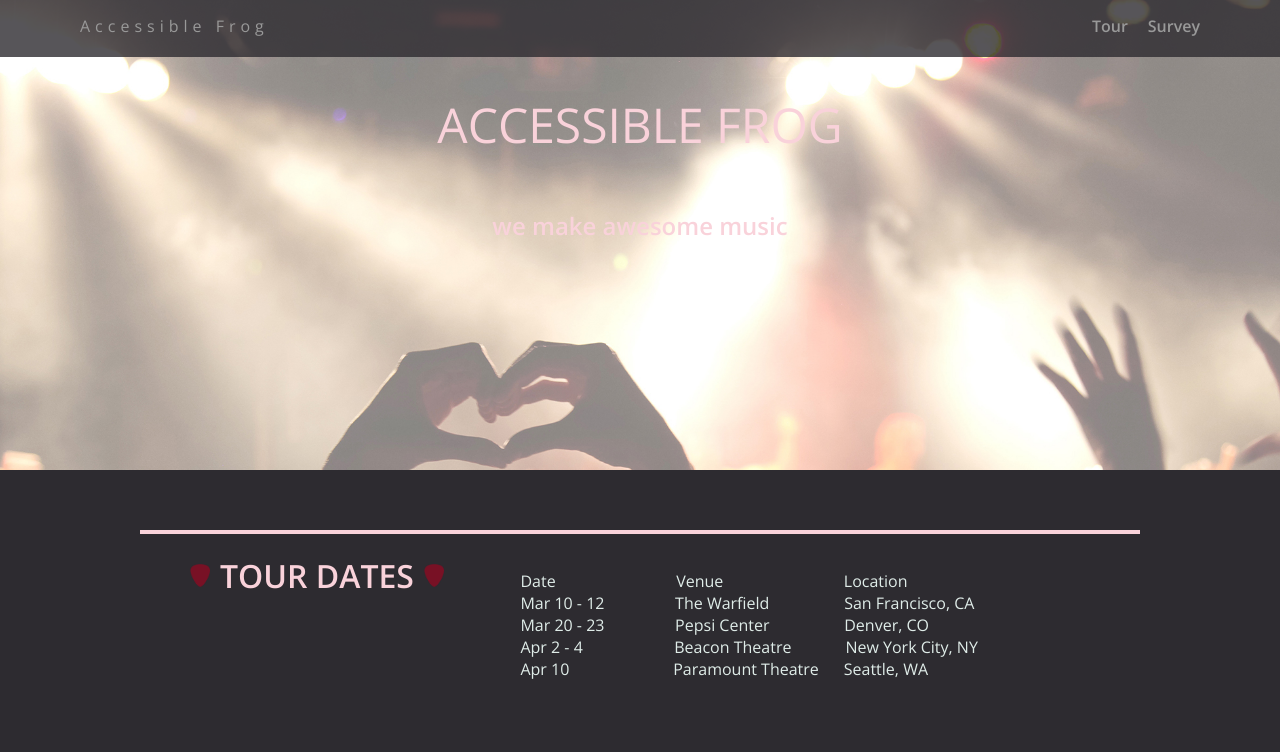
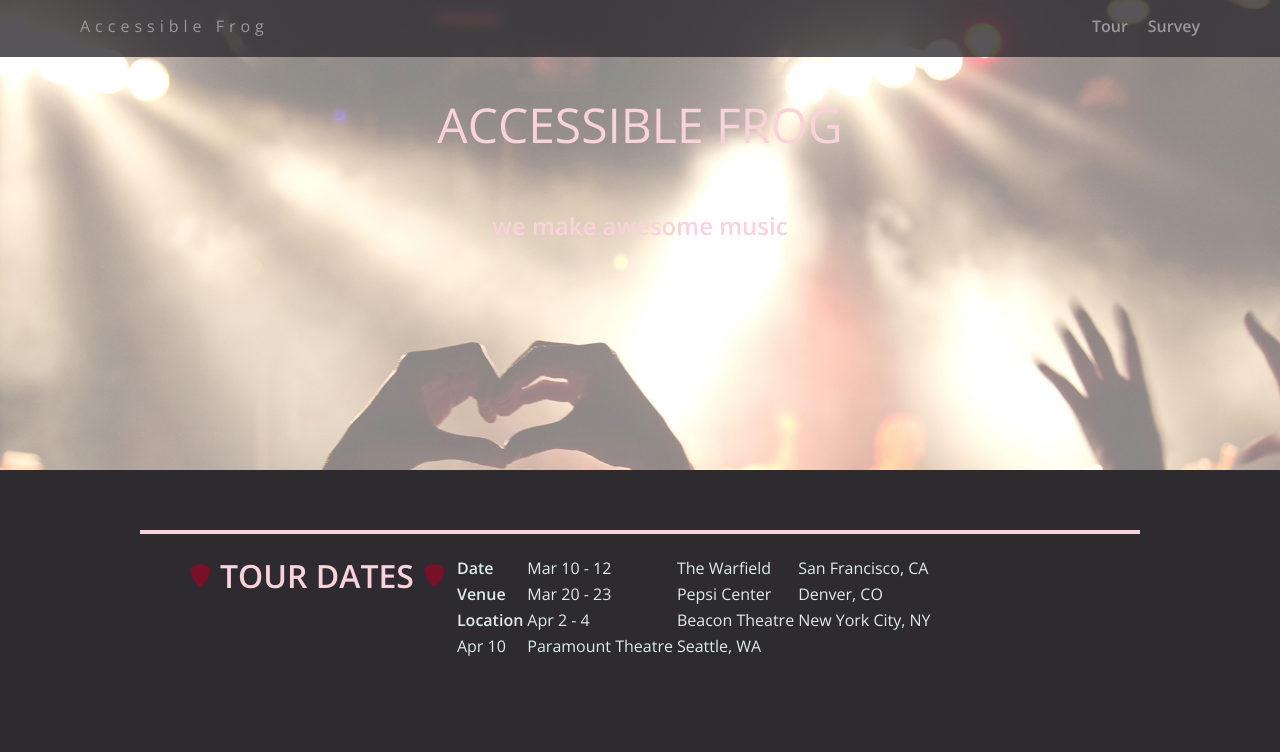
Before and after one commit to ericgold/accessibilty_refactor_v5, a plain HTML site: page tour.html in a window 1280 px wide. Shown: the top 752 px of the page. Drawn offline with nearby package versions, Linux system fonts and the light colour scheme.

Commit message:
table
added table and caption elements to Tour page

added th and td elements, and scope attribute, but needs work

```diff
--- a/css/tour.css
+++ b/css/tour.css
@@ -1,6 +1,6 @@
 /* Tour page styles */
 
-pre {
+table {
   font-family: 'Open Sans', sans-serif;
 }
 
--- a/tour.html
+++ b/tour.html
@@ -29,13 +29,34 @@
           <img class="pick" src= "img/guitar_pick.png" alt="">
           <h1 class= "heading">Tour Dates</h1>
           <img class="pick" src= "img/guitar_pick.png" alt="">
-          <pre>
-                Date                             Venue                             Location
-                Mar 10 - 12                 The Warfield                  San Francisco, CA
-                Mar 20 - 23                 Pepsi Center                  Denver, CO
-                Apr 2 - 4                      Beacon Theatre             New York City, NY
-                Apr 10                         Paramount Theatre      Seattle, WA
-          </pre>
+          <table>
+            <caption></caption>
+              <colgroup></colgroup>
+              <th scope="col">Date</th>
+                <td>Mar 10 - 12</td>
+                <td>The Warfield </td>
+                <td>San Francisco, CA</td>
+
+              <colgroup></colgroup>
+              <th scope="col">Venue</th>
+                <td>Mar 20 - 23</td>
+                <td>Pepsi Center </td>
+                <td>Denver, CO</td>
+
+              <colgroup></colgroup>
+              <th scope="col">Location</th>
+                <td>Apr 2 - 4</td>
+                <td>Beacon Theatre</td>
+                <td>New York City, NY</td>
+
+
+
+
+              <colgroup></colgroup>
+              <td>Apr 10</td>
+              <td>Paramount Theatre</td>
+              <td>Seattle, WA</td>
+          </table>
         </div>
       </div>
     </main>
```
